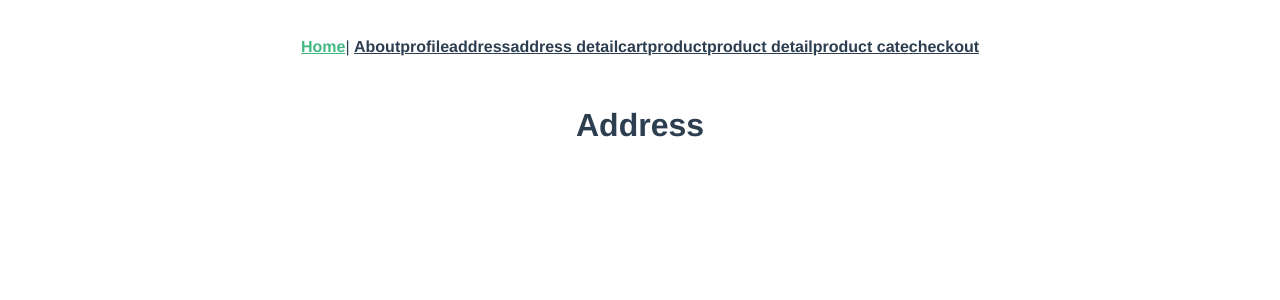
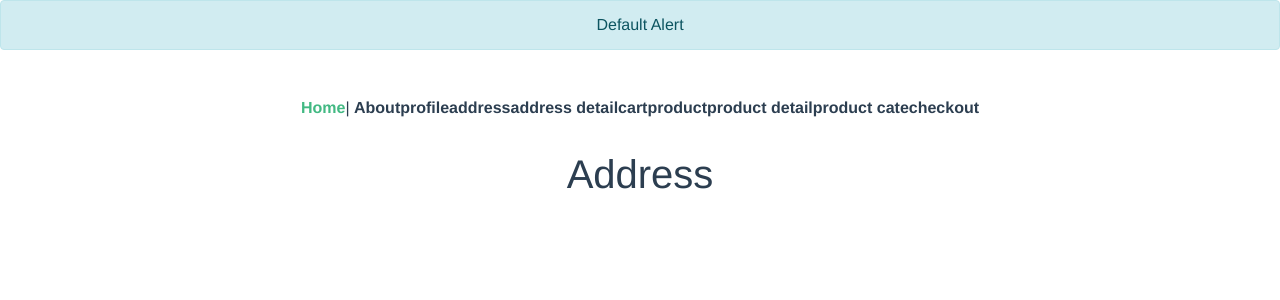
Before and after one commit to MyGreenSlime/Thng_seafood, a Vue app in the folder seafood_frontend/: page / in a window 1280 px wide. Shown: the top 300 px of the page. Built offline with nearby package versions, Linux system fonts and the light colour scheme.

Commit message:
Boostrap Naja

```diff
--- a/seafood_frontend/package.json
+++ b/seafood_frontend/package.json
@@ -8,8 +8,10 @@
     "lint": "vue-cli-service lint"
   },
   "dependencies": {
+    "bootstrap": "^4.4.1",
+    "bootstrap-vue": "^2.1.0",
     "core-js": "^3.4.3",
-    "vue": "^2.6.10",
+    "vue": "^2.6.11",
     "vue-router": "^3.1.3",
     "vuex": "^3.1.2"
   },
--- a/seafood_frontend/src/App.vue
+++ b/seafood_frontend/src/App.vue
@@ -1,5 +1,7 @@
 <template>
   <div id="app">
+    <b-alert show>Default Alert</b-alert>
+
     <div id="nav">
       <router-link to="/">Home</router-link>|
       <router-link to="/about">About</router-link>
--- a/seafood_frontend/src/main.js
+++ b/seafood_frontend/src/main.js
@@ -3,7 +3,13 @@ import App from './App.vue'
 import router from './router'
 import store from './store'
 
+import BootstrapVue from 'bootstrap-vue'
+import 'bootstrap/dist/css/bootstrap.css'
+import 'bootstrap-vue/dist/bootstrap-vue.css'
+
 Vue.config.productionTip = false
+
+Vue.use(BootstrapVue)
 
 new Vue({
   router,
```
Also changed, not shown: 1 other file (tests, documents, lock files or other folders).
